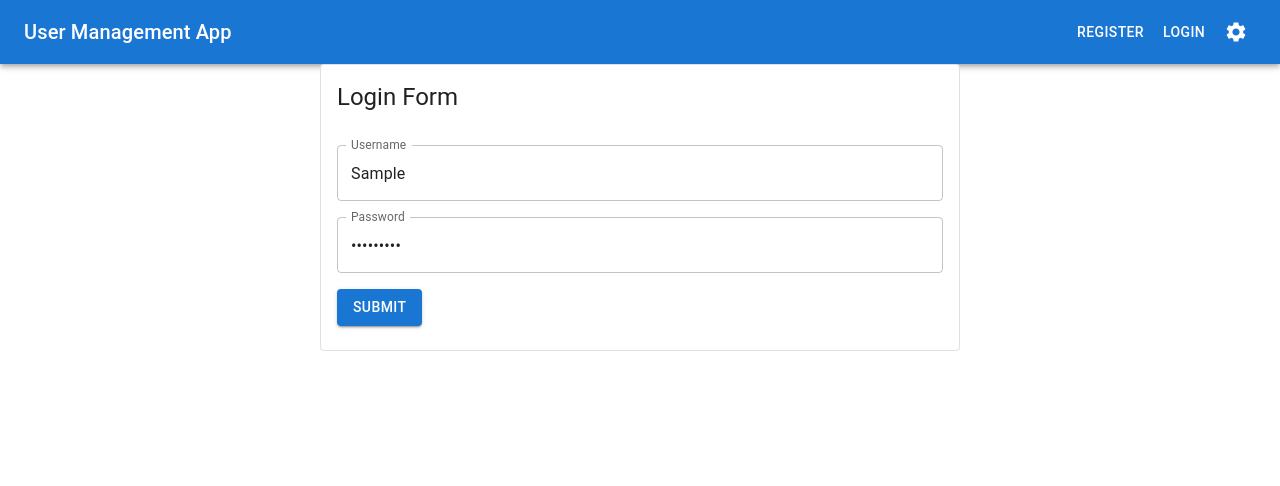
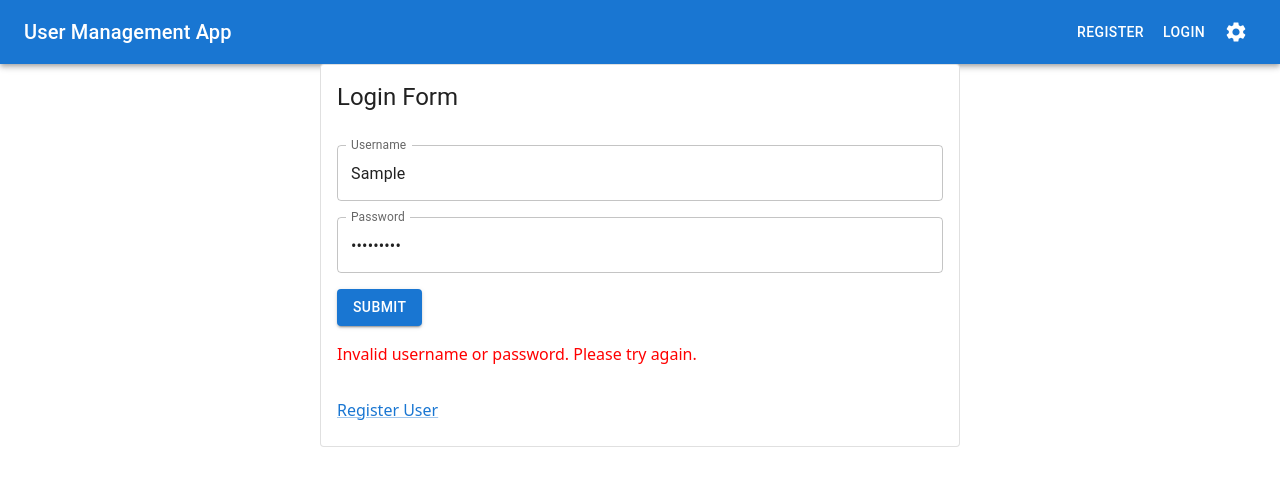
Before and after one commit to PB07-code/UMS-frontend, a React app in the folder demofe/: page / in a window 1280 px wide. Both pictures are taken after typing "Sample", "Sample123" into the empty fields and a click on the button "SUBMIT". Shown: the top 486 px of the page. Built offline with nearby package versions, Linux system fonts and the light colour scheme; no server answers; the HTML template or start-up script is replaced by a standard one.

Commit message:
Update LoginComponent.jsx

```diff
--- a/demofe/src/components/LoginComponent.jsx
+++ b/demofe/src/components/LoginComponent.jsx
@@ -1,12 +1,14 @@
 import { useState } from "react";
 import { loginAPICall, storeToken, saveLoggedInUser } from "../services/AuthService";
 import { useNavigate } from "react-router-dom";
-import { TextField, Button, Grid, Card, CardHeader, CardContent } from "@mui/material";
+import { TextField, Button, Grid, Card, CardHeader, CardContent , Link } from "@mui/material";
 
 const LoginComponent = () => {
     const [username, setUsername] = useState('');
     const [password, setPassword] = useState('');
     const [isValid, setIsValid] = useState(true);
+    const [error, setError] = useState('');
+
     const navigate = useNavigate();
 
     async function handleLoginForm(e) {
@@ -16,20 +18,24 @@ const LoginComponent = () => {
         const isValidUsername = username.trim() !== '' && regex.test(username);
         setIsValid(isValidUsername);
 
-        await loginAPICall(username, password).then((response) => {
+        try {
+            const response = await loginAPICall(username, password);
             console.log(response.data);
-            const token = 'Basic ' + window.btoa(username + ":" + password);
+          //  const token = 'Basic ' + window.btoa(username + ":" + password);
+            const token = 'Bearer ' + response.data.accessToken;
             saveLoggedInUser(username);
             storeToken(token);
+            navigate("/dashboard");
+            window.location.reload(false);
+        } catch (error) {
+            console.error(error);
+            setError('Invalid username or password. Please try again.'); // Set error message
+        }
+    }
 
-            // navigate("/users");
-            navigate("/dashboard");
-
-            window.location.reload(false);
-        }).catch(error => {
-            console.error(error);
-        });
-    }
+    const handleRegisterClick = () => {
+        navigate("/register");
+      };
 
     return (
         <Grid container justifyContent="center">
@@ -65,6 +71,14 @@ const LoginComponent = () => {
                                         Submit
                                     </Button>
                                 </Grid>
+                                {error && (
+                                    <Grid item xs={12}>
+                                        <p style={{ color: 'red' }}>{error}</p> {/* Display error message */}
+                                    </Grid>
+                                )}
+                                 <Grid item xs={12}>
+                                    <Link to="/register" onClick={handleRegisterClick} >Register User</Link> {/* Link to register user */}
+                                </Grid>
                             </Grid>
                         </form>
                     </CardContent>
```
